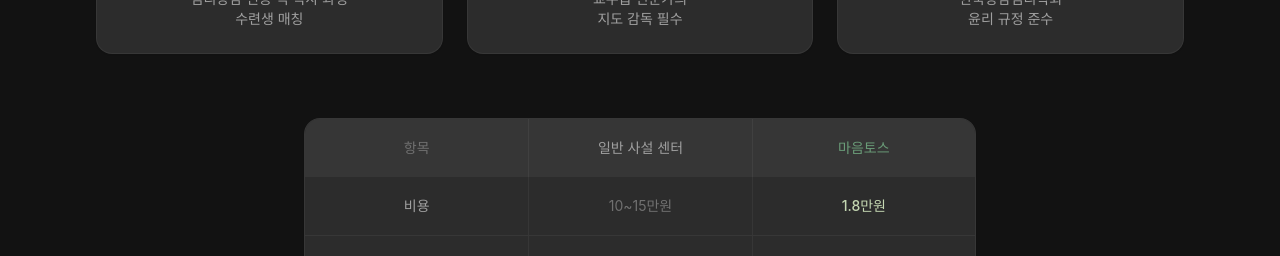
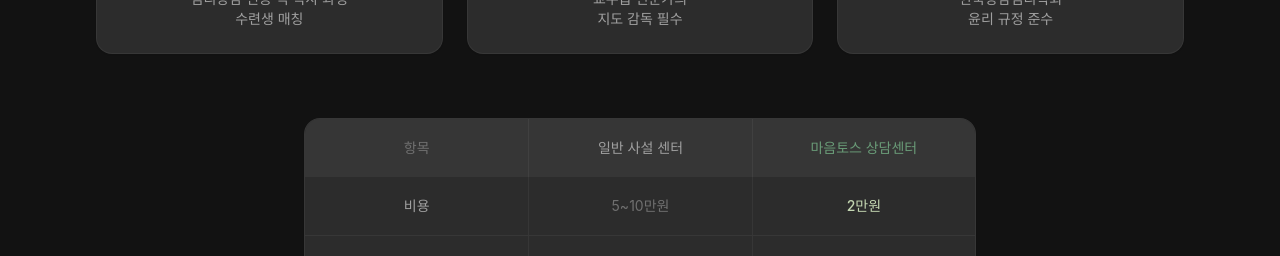
Before and after one commit to mindful-labs-ai/dopo-mind-web, a Next.js app: page / in a window 1280 px wide. Shown: the part 2140-2396 px from the top of the page. Built offline with nearby package versions, Linux system fonts and the light colour scheme; a web font is replaced by a local one.

Commit message:
제휴 기관 로고 수정

```diff
--- a/src/components/sections/PartnersSection.tsx
+++ b/src/components/sections/PartnersSection.tsx
@@ -64,7 +64,7 @@
           {partners.map((partner, index) => (
             <motion.div
               key={partner.name}
-              className="card p-4 flex items-center justify-center h-24 hover:bg-background-elevated transition-colors relative"
+              className="card flex items-center justify-center h-24 hover:bg-background-elevated transition-colors relative overflow-hidden"
               initial={{ opacity: 0, y: 20 }}
               animate={isInView ? { opacity: 1, y: 0 } : {}}
               transition={{ duration: 0.4, delay: 0.1 * index }}
@@ -73,7 +73,7 @@
                 src={partner.logo}
                 alt={partner.name}
                 fill
-                className="object-contain p-3 opacity-60 hover:opacity-100 transition-opacity grayscale hover:grayscale-0"
+                className="object-contain opacity-60 hover:opacity-100 transition-opacity grayscale hover:grayscale-0"
               />
             </motion.div>
           ))}
--- a/src/components/sections/WhyMaumTossSection.tsx
+++ b/src/components/sections/WhyMaumTossSection.tsx
@@ -8,8 +8,8 @@
 const comparisonData = [
   {
     category: "비용",
-    general: "10~15만원",
-    maumtoss: "1.8만원",
+    general: "5~10만원",
+    maumtoss: "2만원",
     highlight: true,
   },
   {
@@ -127,7 +127,7 @@
                 <span className="text-sm text-text-muted">일반 사설 센터</span>
               </div>
               <div className="p-4 text-center border-l border-divider-light bg-sage/5">
-                <span className="text-sm text-sage font-medium">마음토스</span>
+                <span className="text-sm text-sage font-medium">마음토스 상담센터</span>
               </div>
             </div>
 
```
Also changed, not shown: public/partners/partner-logo-01.png.
